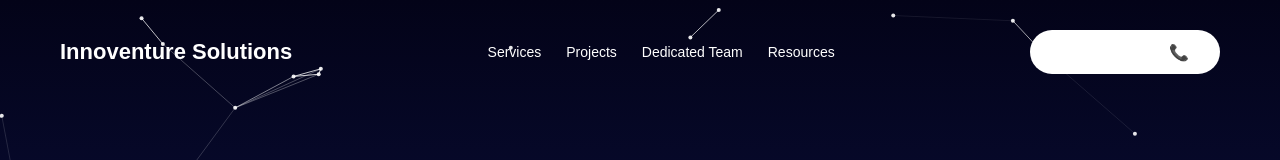
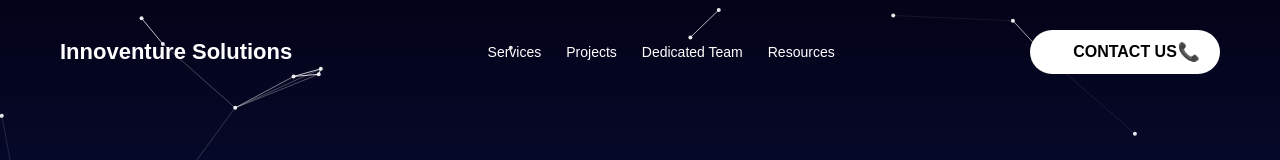
Before and after one commit to Innoventure-Solutions/innoventure-solutions-app, a React (Create React App) app: page / in a window 1280 px wide. Shown: the top 160 px of the page. Built offline with nearby package versions, Linux system fonts and the light colour scheme.

Commit message:
refactor contact button for improved accessibility and styling

```diff
--- a/src/App.tsx
+++ b/src/App.tsx
@@ -178,12 +178,11 @@ const App: React.FC = () => {
           <button className="nav-link-btn">Resources</button>
         </nav>
 
-        <div
-          className="contact-btn"
-          onClick={() => setShowContact(true)}
-        >
-          CONTACT US 📞
-        </div>
+        <div className="contact-btn"
+         onClick={() => setShowContact(true)}>
+  <span className="text">CONTACT US</span>
+  <span className="icon">📞</span>
+</div>
       </header>
 
       <div className="hero-content">
```
